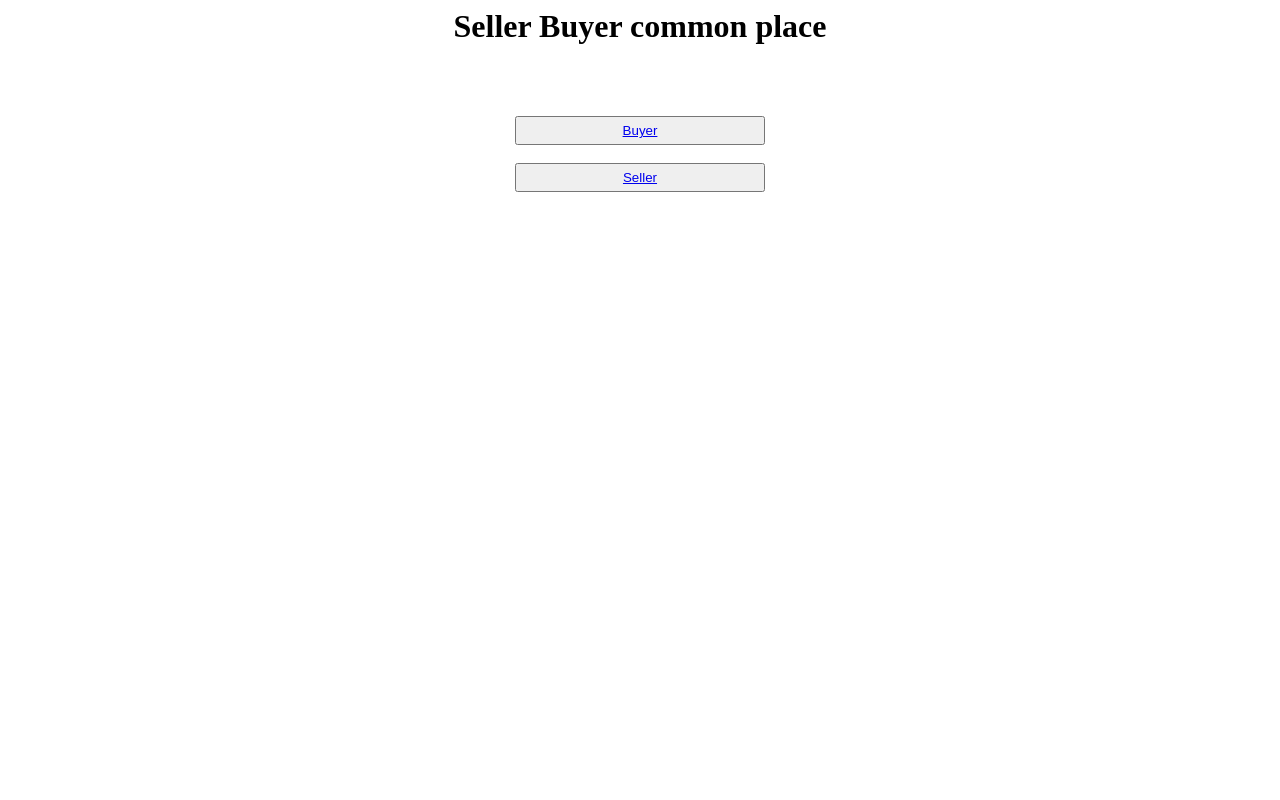
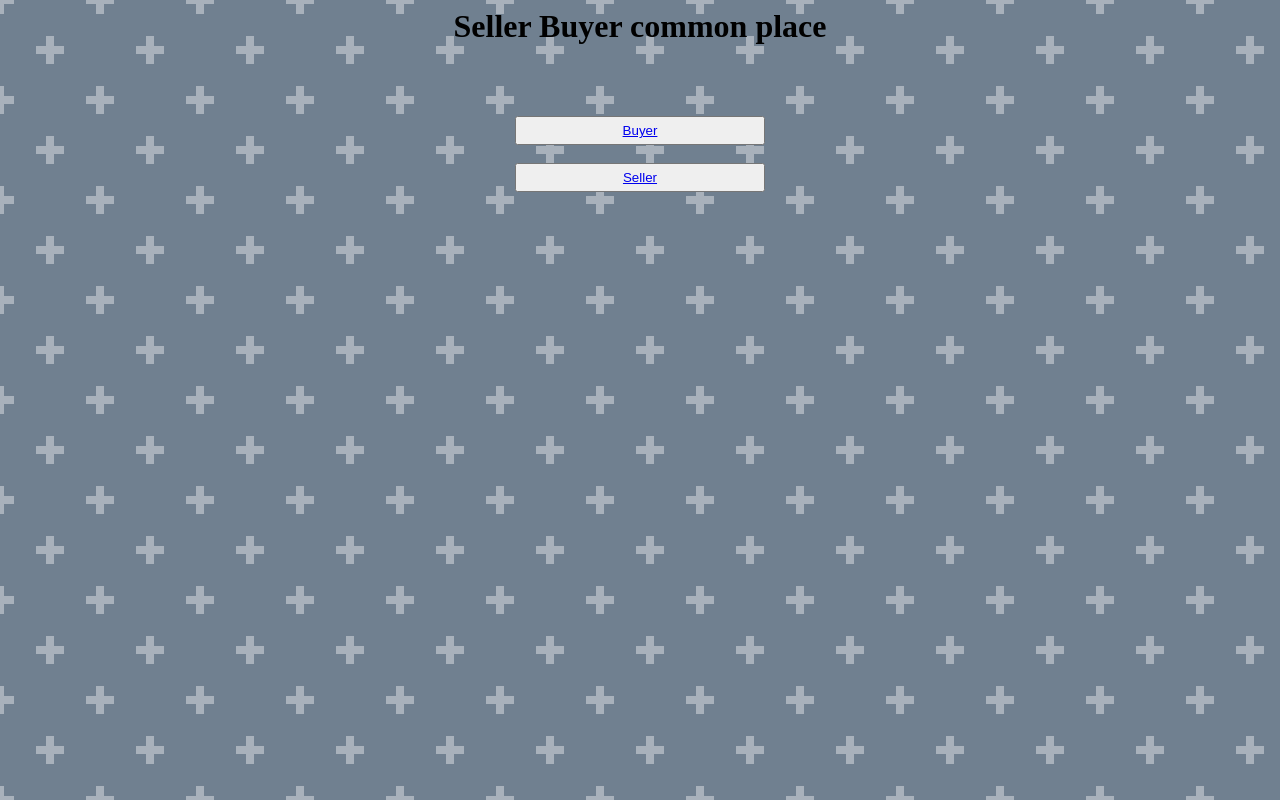
Before and after one commit to RishiPratap/buy-yantra-1.0, a PHP site: page / in a window 1280 px wide. Run offline with PHP 8.4, Linux system fonts and the light colour scheme.

Commit message:
fix website

```diff
--- a/index.php
+++ b/index.php
@@ -5,6 +5,17 @@
         </title>
         <meta name="viewport" content="width=device-width, initial-scale=1.0">
         <style>
+            body{
+                background:
+  radial-gradient(circle, transparent 20%, slategray 20%,
+    slategray 80%, transparent 80%, transparent),
+  radial-gradient(circle, transparent 20%, slategray 20%,
+    slategray 80%, transparent 80%, transparent) 50px 50px,
+  linear-gradient(#A8B1BB 8px, transparent 8px) 0 -4px,
+  linear-gradient(90deg, #A8B1BB 8px, transparent 8px) -4px 0;
+background-color: slategray;
+background-size: 100px 100px, 100px 100px, 50px 50px, 50px 50px;
+            }
             button{
                 padding:5px;
             }
```
Also changed, not shown: buyer.php (+11 -0 lines), seller.php (+12 -3 lines), view.php (+11 -0 lines).
